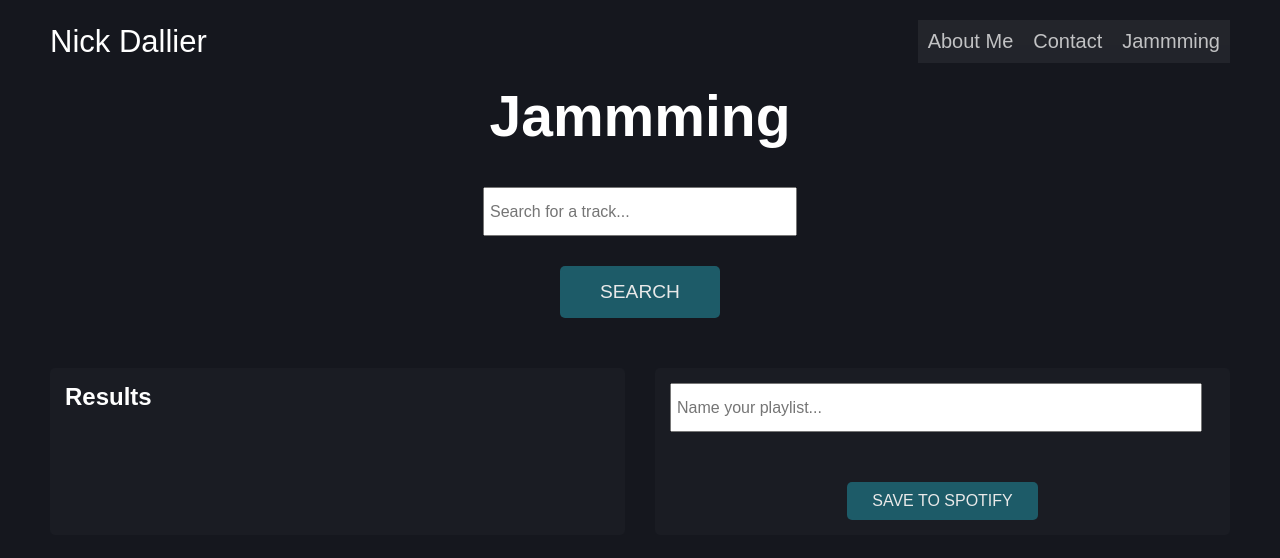
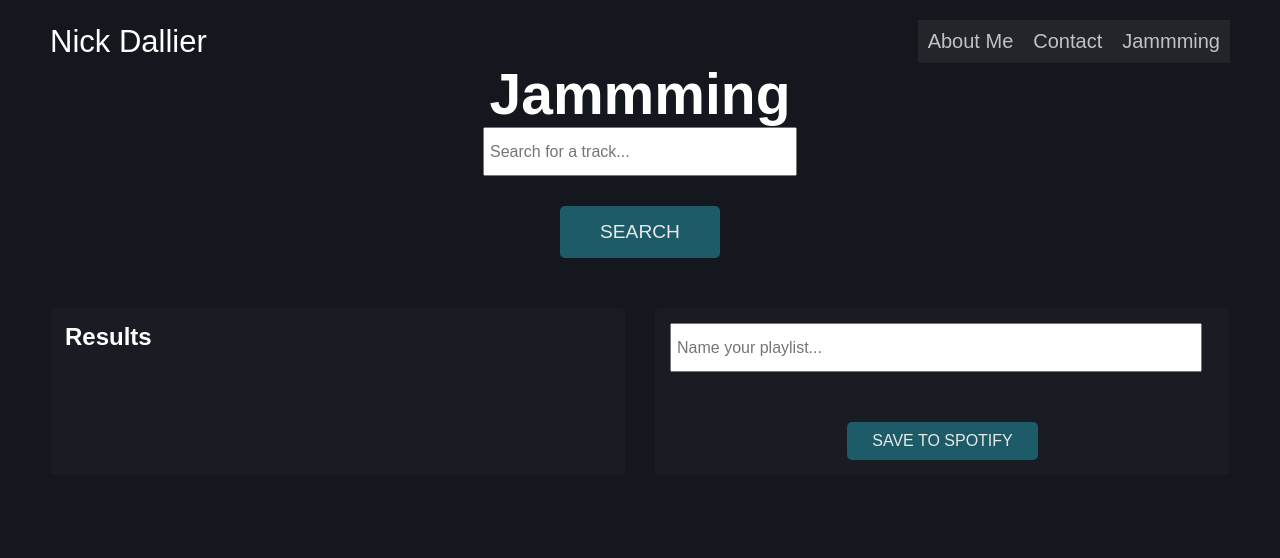
Before and after one commit to NickDallier/fortune-teller, a React (Create React App) app: page / in a window 1280 px wide. Shown: the top 558 px of the page. Built offline with nearby package versions, Linux system fonts and the light colour scheme; a web font is replaced by a local one.

Commit message:
Updated styles

```diff
--- a/src/App.css
+++ b/src/App.css
@@ -9,7 +9,7 @@ body {
 
 .App-header {
   background-color: #15171e;
-  height: 5vh;
+  height: 7vh;
   display: flex;
   flex-direction: column;
   align-items: center;
@@ -67,6 +67,7 @@ nav ul li a:hover {
 h1 {
   color: white;
   font-size: calc(25px + 4vmin);
+  margin: 0;
 }
 
 .App-main {
```
